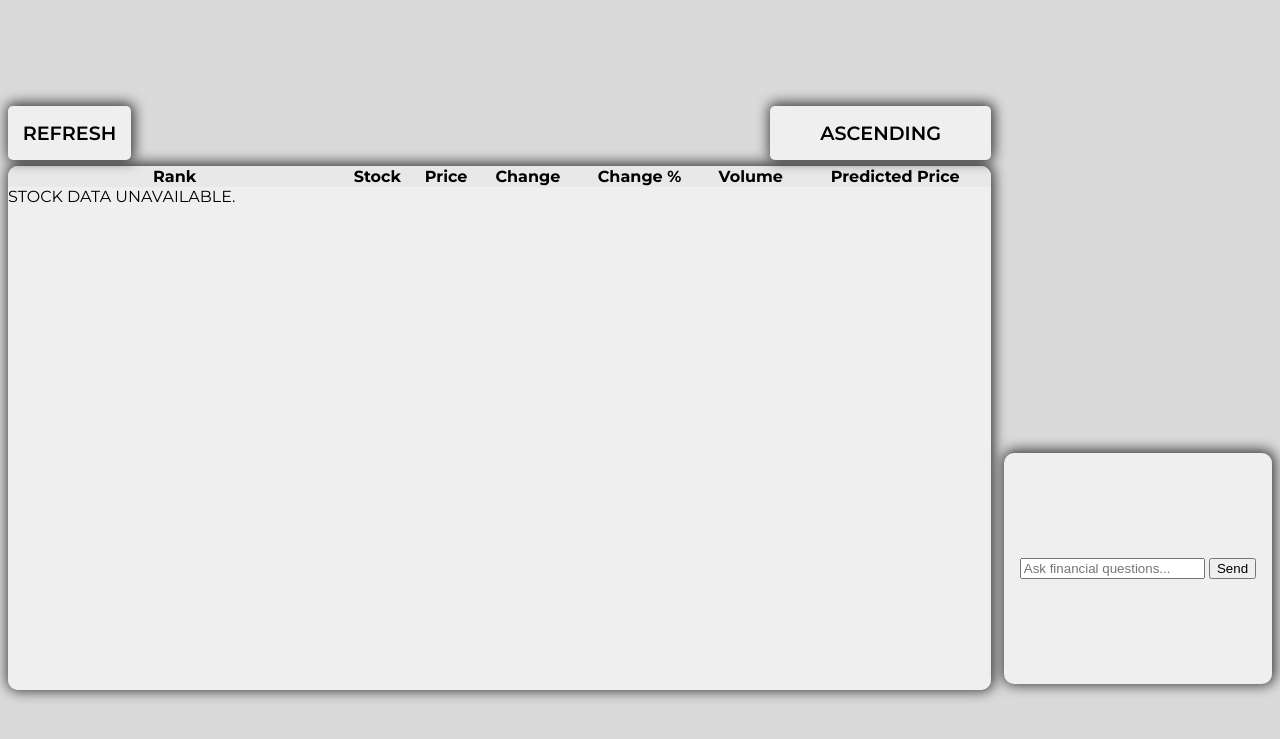
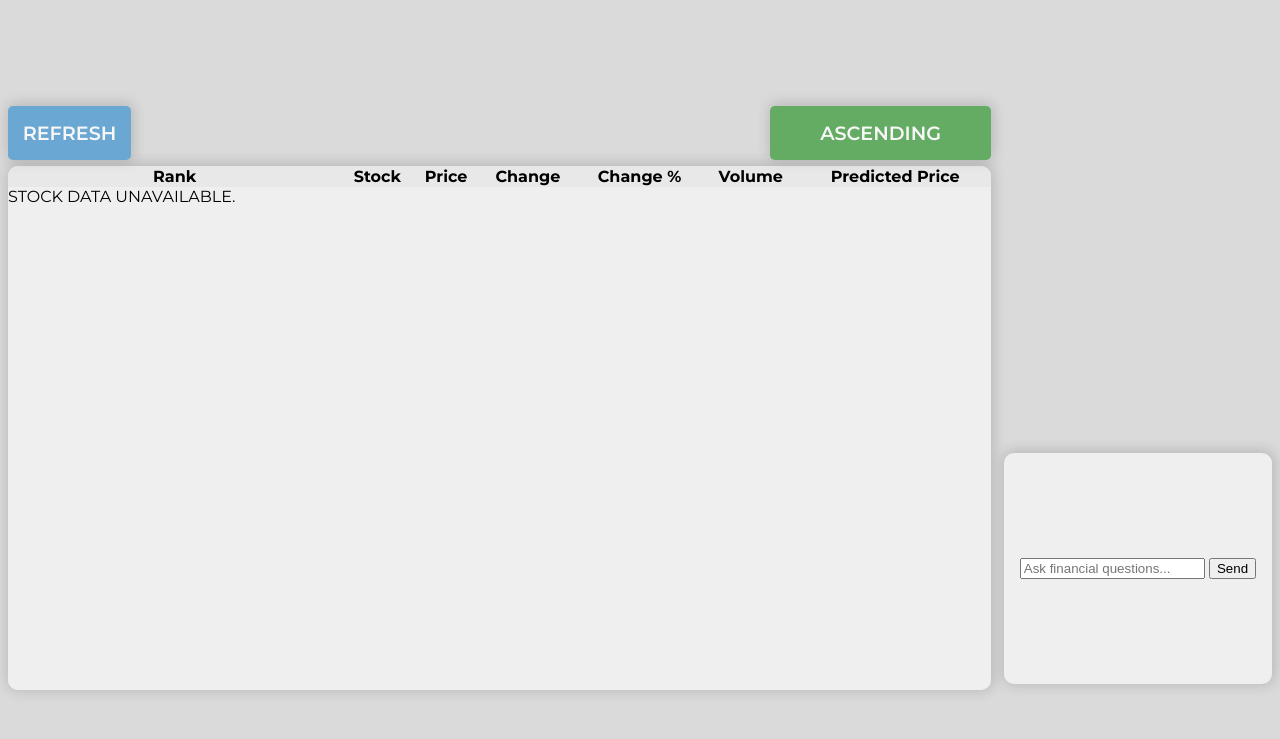
Before and after one commit to zzakeli/Stock-Recommendation-System, a Flask app: page / in a window 1280 px wide. Shown: the top 739 px of the page. Run offline with Flask 3, Linux system fonts and the light colour scheme; lists and menus that the app fills with data are empty; parts of the project's set-up code (start-up, migrations or seed data) failed here and were passed over.

Commit message:
Fix: UI setup

```diff
--- a/static/script.js
+++ b/static/script.js
@@ -95,12 +95,20 @@ function displayRankings() {
             <td>${stocks[i][0]}</td>
             <td>${stocks[i][1]}</td>
             <td>${stocks[i][2]}</td>
-            <td>${stocks[i][3]}</td>
-            <td>${stocks[i][4]}</td>
+            <td id="${stocks[i][3]}">${stocks[i][3]}</td>
+            <td id="${stocks[i][4]}">${stocks[i][4]}</td>
             <td>${stocks[i][5]}</td>
             <td>${stocks[i][6]}</td>
         </tr>
         `;
+
+        if(parseFloat(stocks[i][3]) < 0){
+            document.getElementById(`${stocks[i][3]}`).style.color = 'rgb(229, 62, 62)';
+            document.getElementById(`${stocks[i][4]}`).style.color = 'rgb(229, 62, 62)';
+        }else{
+            document.getElementById(`${stocks[i][3]}`).style.color = 'rgb(90, 229, 62)';
+            document.getElementById(`${stocks[i][4]}`).style.color = 'rgb(90, 229, 62)';
+        }
     }
 }
 
--- a/static/style.css
+++ b/static/style.css
@@ -21,8 +21,8 @@ body{
 }
 .table-wrapper, .chat-container, .refresh-button, .attributes, .filter-button{
     box-shadow: 1px -1px 13px 2px rgba(0,0,0,0.75);
-    -webkit-box-shadow: 1px -1px 13px 2px rgba(0,0,0,0.75);
-    -moz-box-shadow: 1px -1px 13px 2px rgba(0,0,0,0.75);
+    -webkit-box-shadow: 1px -1px 13px 2px rgba(0,0,0,0.15);
+    -moz-box-shadow: 1px -1px 13px 2px rgba(0,0,0,0.15);
 }
 .table-wrapper{
     display: flex;
@@ -71,21 +71,32 @@ body{
     border-radius: 5px;
     border: none;
     padding: 3%;
-    background-color: rgb(239, 239, 239);
     font-family: 'Montserrat',Montserrat;
     font-weight: 600;
     font-size: 1.5vw;
 }
+.refresh-button{
+    background-color: rgb(106, 167, 210);
+    color: rgb(247, 247, 247);
+}
 
 .filter-button{
+    background-color: rgb(100, 171, 100);
+    color: rgb(247, 247, 247);
     width: 45%;
 }
 
 .refresh-button:hover, .filter-button:hover{
     transform: scale(1.05);
     transition: transform 0.2s ease-in;
-    background-color: rgb(255, 255, 255);
     cursor: pointer;
+}
+
+.filter-button:hover{
+     background-color: rgb(121, 188, 121);
+}
+.refresh-button:hover{
+    background-color: rgb(111, 182, 233);
 }
 
 .refresh-button:not(hover), .filter-button:not(hover){
```
